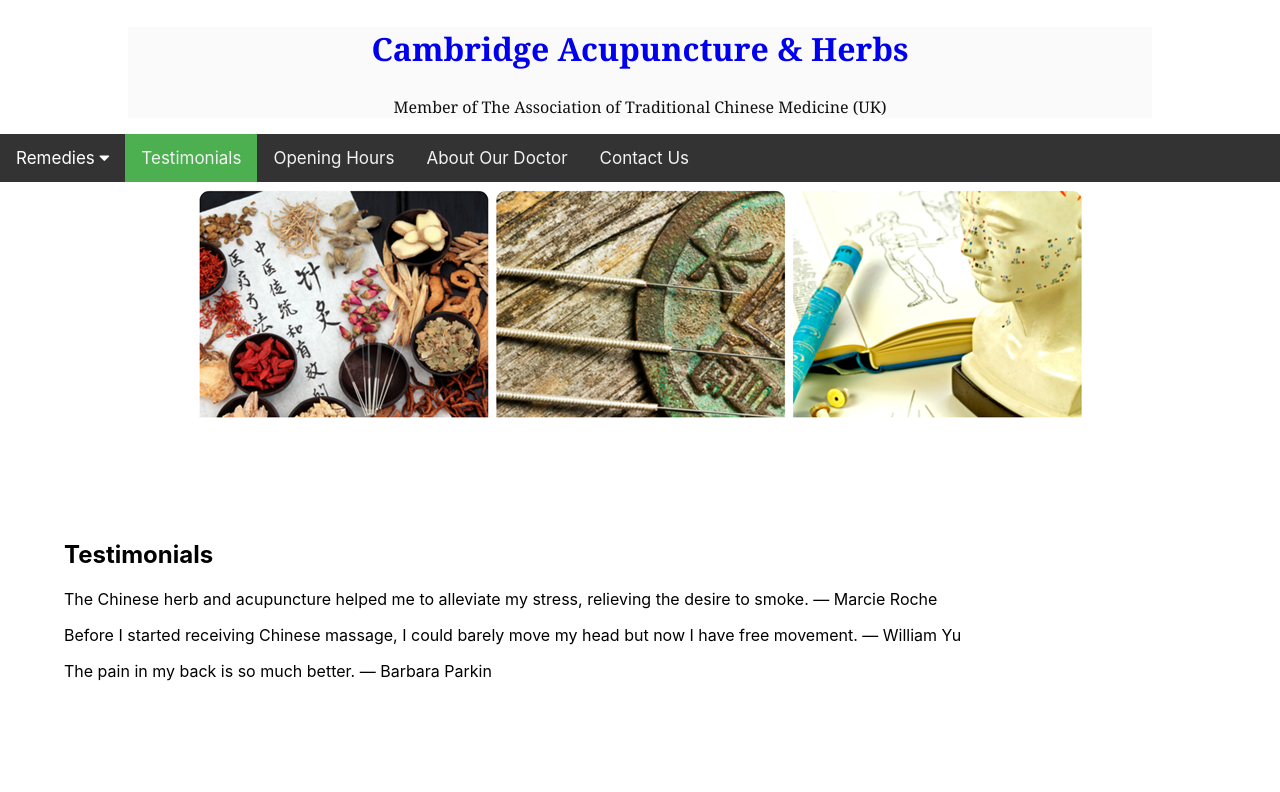
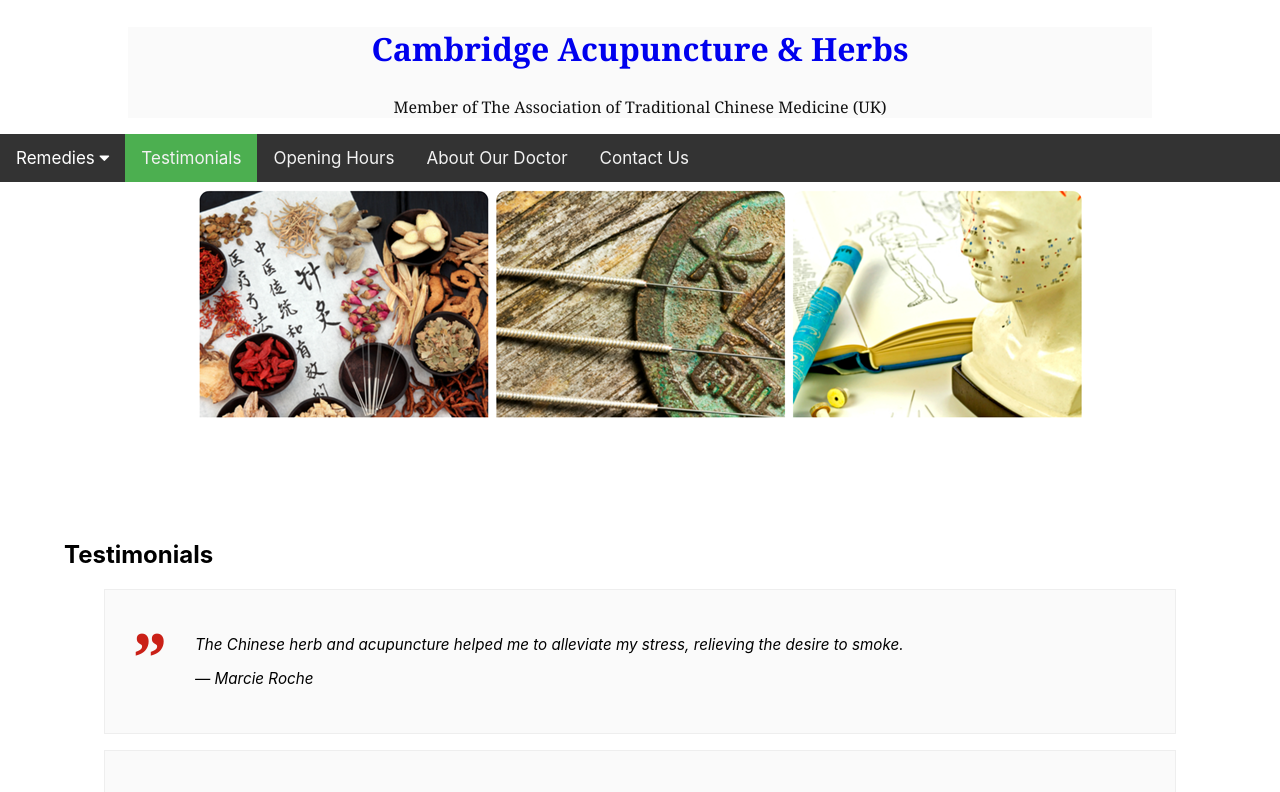
Before and after one commit to yucigou/cam-acuherbs, a React (Create React App) app: page /testimonials in a window 1280 px wide. Shown: the top 792 px of the page. Built offline with nearby package versions, Linux system fonts and the light colour scheme.

Commit message:
Update styles

```diff
--- a/src/components/main/about-doctor.jsx
+++ b/src/components/main/about-doctor.jsx
@@ -1,12 +1,22 @@
 import React from 'react';
+import styled from 'styled-components'
 import MainSection from '../ui/atom/main-section'
+
+const TextWrapImg = styled.img`
+  float: left;
+  margin-right: 30px;
+  margin-bottom: 10px;
+  padding: 5px;
+  border: 1px solid #ddd;
+  width: 150px;
+`
 
 const AboutDocter = () => {
 	return (
     <MainSection>
       <h2>About Our Doctor</h2>
       <p><strong>Dr Li ZHANG</strong></p>
-      <img src="/images/Li-Zhang.jpg" alt="Li Zhang" width="195" height="220"></img>
+      <TextWrapImg src="/images/Li-Zhang.jpg" alt="Li Zhang"></TextWrapImg>
       <p>Dr Li Zhang has 36 years of clinical experiences including 4 years at Leicester Chinese Acupuncture & Herbal Clinic (81 Granby Street).</p>
       <p>She graduated from the Changchun University of Traditional Chinese Medicine, and was clinically trained at No. 1 hospital of the Tianjin University of Traditional Chinese Medicine for one year.</p>
 			<p>Dr Li Zhang led before a research project by Toho University, Japan, on the anti-bacterial ability of common herbs.</p>
--- a/src/components/main/contact.jsx
+++ b/src/components/main/contact.jsx
@@ -3,7 +3,9 @@ import MainSection from '../ui/atom/main-section'
 import styled from 'styled-components'
 
 const Photo = styled.img`
-  width: 360px;
+  padding: 5px;
+  border: 1px solid #ddd;
+  width: 348px;
   @media (min-width: 768px) {
     width: 752px;
   }
--- a/src/components/main/opening-hours.jsx
+++ b/src/components/main/opening-hours.jsx
@@ -1,14 +1,19 @@
 import React from 'react';
+import styled from 'styled-components'
 import MainSection from '../ui/atom/main-section'
+
+const Hours = styled.p`
+	padding-left: 20px;
+`
 
 const OpeningHours = () => {
 	return (
     <MainSection>
       <h2>Opening Hours</h2>
       <h3>Monday – Saturday: </h3>
-      <p>10:00 – 19:00</p>
+      <Hours>10:00 – 19:00</Hours>
       <h3>Sunday: </h3>
-      <p>By appointment only</p>
+      <Hours>By appointment only</Hours>
     </MainSection>
   )
 }
--- a/src/components/main/testimonials.jsx
+++ b/src/components/main/testimonials.jsx
@@ -1,13 +1,40 @@
 import React from 'react';
+import styled from 'styled-components'
 import MainSection from '../ui/atom/main-section'
+
+const Blockquote = styled.blockquote`
+	padding: 30px 30px 30px 90px;
+	background: #fafafa;
+	border: 1px solid #eee;
+	position: relative;
+	font-size: 0.95em;
+	font-style: italic;
+	&:after {
+		content: '”';
+		width: 90px;
+		font-family: 'Georgia', serif;
+		font-size: 72px;
+		line-height: 72px;
+		font-weight: 700;
+		font-style: normal;
+		text-align: center;
+		color: #ca2017;
+		position: absolute;
+		top: 31px;
+		left: 0px;
+	}
+	p {
+		font-style: italic;
+	}
+`
 
 const Testimonials = () => {
 	return (
     <MainSection>
       <h2>Testimonials</h2>
-      <p>The Chinese herb and acupuncture helped me to alleviate my stress, relieving the desire to smoke. — Marcie Roche</p>
-      <p>Before I started receiving Chinese massage, I could barely move my head but now I have free movement. — William Yu</p>
-			<p>The pain in my back is so much better. — Barbara Parkin</p>
+      <Blockquote><p>The Chinese herb and acupuncture helped me to alleviate my stress, relieving the desire to smoke. <p>— Marcie Roche</p></p></Blockquote>
+      <Blockquote><p>Before I started receiving Chinese massage, I could barely move my head but now I have free movement. <p>— William Yu</p></p></Blockquote>
+			<Blockquote><p>The pain in my back is so much better. <p>— Barbara Parkin</p></p></Blockquote>
     </MainSection>
   )
 }
```
